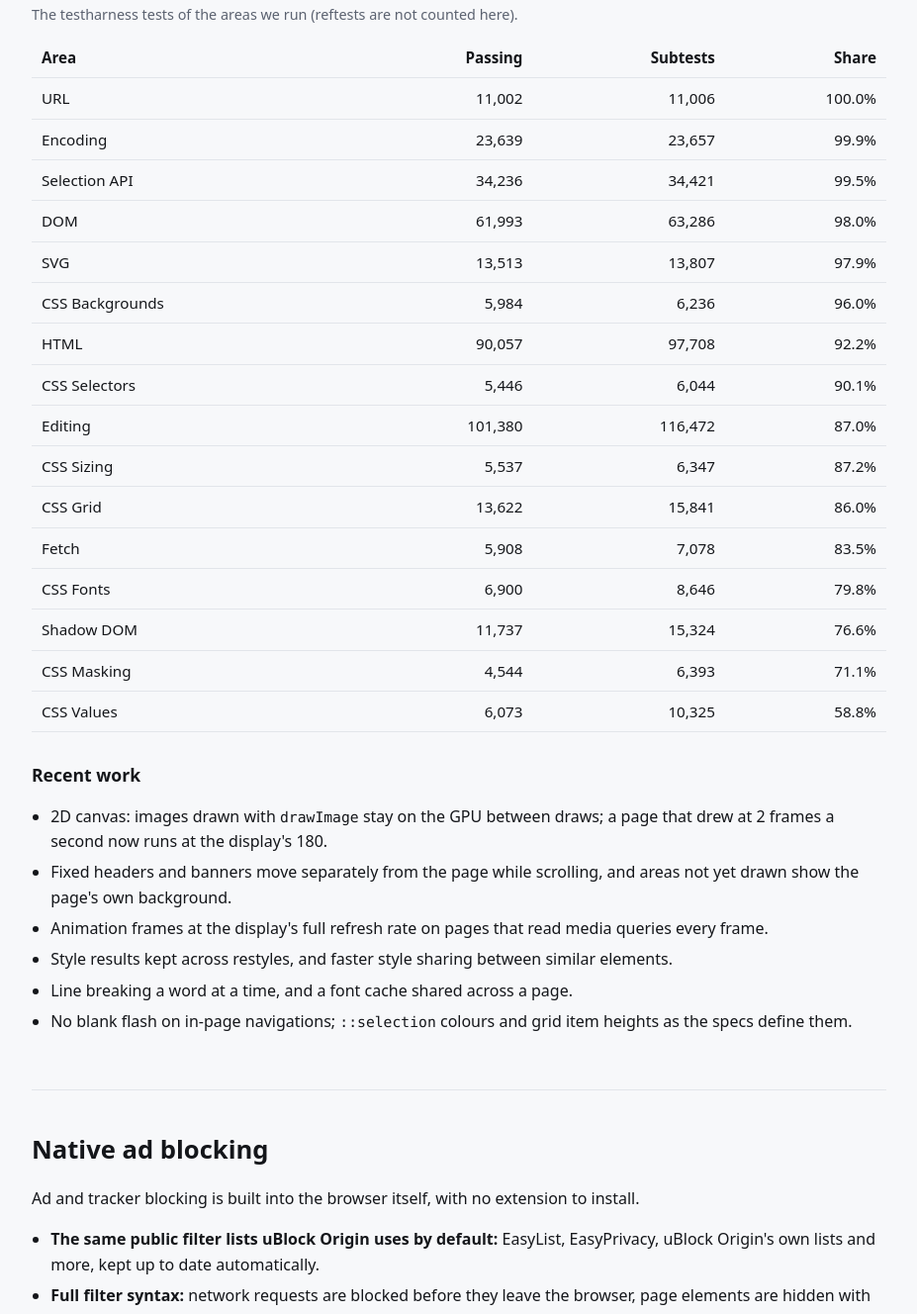
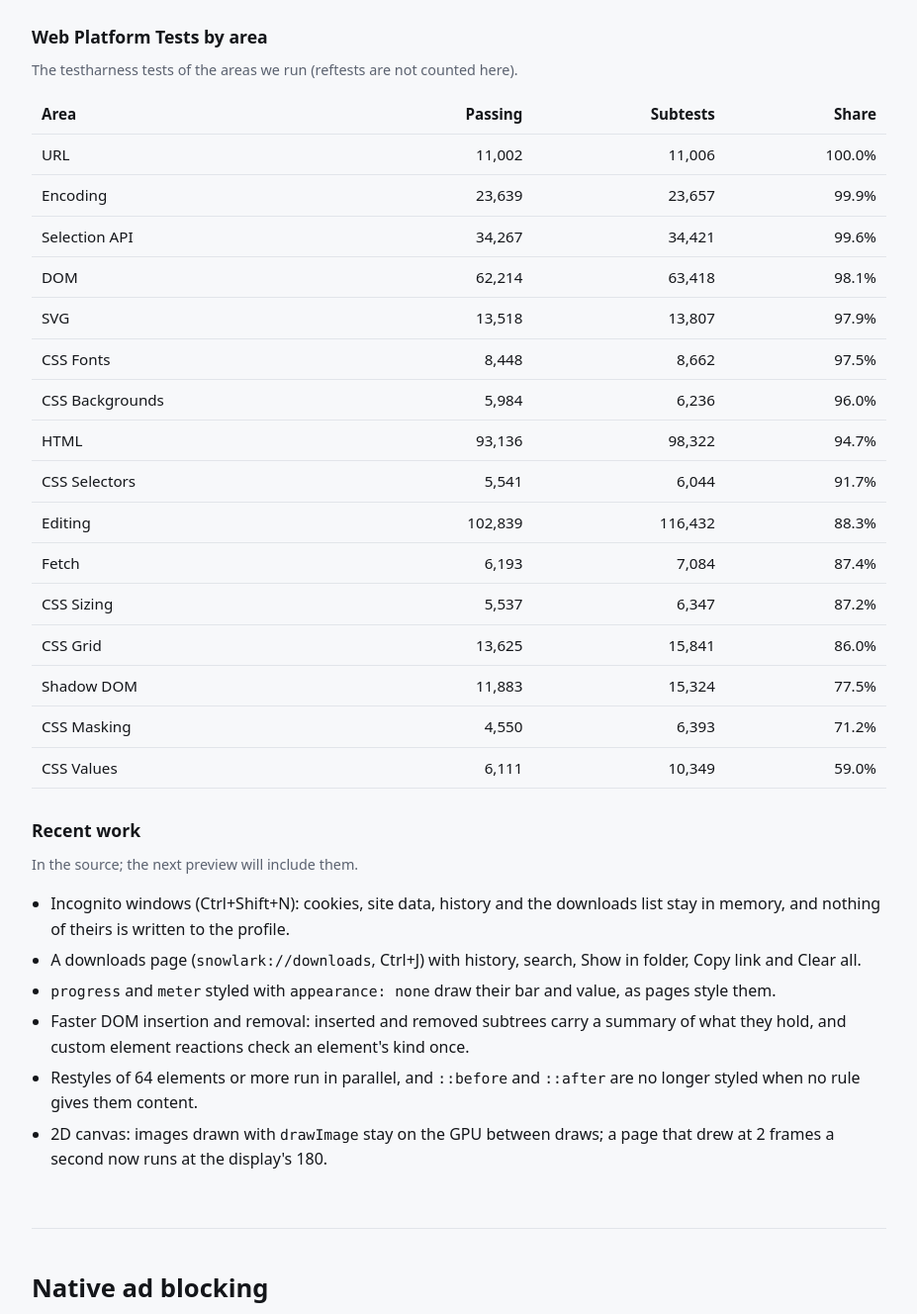
Before and after one commit to snowlark-browser/snowlark.org, a plain HTML site: page index.html in a window 1280 px wide. Shown: the part 915-2243 px from the top of the page at 99% size, without its empty margins (176-1103 px from the left). Drawn offline with Linux system fonts and the light colour scheme.

Commit message:
Progress: numbers of 20 November, recent work

```diff
--- a/index.html
+++ b/index.html
@@ -90,25 +90,26 @@
   <div class="cards">
     <div class="card">
       <div class="muted small">Web Platform Tests, subtests passing</div>
-      <div class="big">89.7%</div>
-      <div class="small muted">484,384 of 539,958 subtests in 15,274 test files; 9,513 files pass in full. Full run of 15 November 2026.</div>
+      <div class="big">91.5%</div>
+      <div class="small muted">495,007 of 541,034 subtests in 15,274 test files; 10,566 files pass in full. Full run of 20 November 2026.</div>
     </div>
     <div class="card">
       <div class="muted small">Speedometer 3.1, in the browser window</div>
-      <div class="big">28.3</div>
-      <div class="small muted">Up from 19.0 on 15 November. Chrome on the same machine: 35.4.</div>
+      <div class="big">31.6</div>
+      <div class="small muted">20 November, up from 19.0 on 15 November. Chrome on the same machine: 35.4.</div>
     </div>
     <div class="card">
       <div class="muted small">Speedometer 3.1, headless</div>
-      <div class="big">&asymp;35</div>
-      <div class="small muted">Chrome headless on the same machine: &asymp;38. Headless runs leave out the window's drawing.</div>
+      <div class="big">&asymp;36</div>
+      <div class="small muted">Chrome 158 headless on the same machine: &asymp;40. Headless runs leave out the window's drawing.</div>
     </div>
   </div>
 
   <h3>Speedometer 3.1 in the window (higher is better)</h3>
-  <div class="bars" role="img" aria-label="Speedometer 3.1 in the window: Snowlark 19.0 on 15 November, 28.3 on 18 November; Chrome 35.4.">
+  <div class="bars" role="img" aria-label="Speedometer 3.1 in the window: Snowlark 19.0 on 15 November, 28.3 on 18 November, 31.6 on 20 November; Chrome 35.4.">
     <div class="bar-row"><span>Snowlark, 15 Nov</span><div class="bar-track"><div class="bar" style="width: 53.7%"></div></div><span class="bar-val">19.0</span></div>
     <div class="bar-row"><span>Snowlark, 18 Nov</span><div class="bar-track"><div class="bar" style="width: 79.9%"></div></div><span class="bar-val">28.3</span></div>
+    <div class="bar-row"><span>Snowlark, 20 Nov</span><div class="bar-track"><div class="bar" style="width: 89.3%"></div></div><span class="bar-val">31.6</span></div>
     <div class="bar-row"><span>Chrome</span><div class="bar-track"><div class="bar ref" style="width: 100%"></div></div><span class="bar-val">35.4</span></div>
   </div>
 
@@ -119,31 +120,32 @@
     <tbody>
       <tr><td>URL</td><td class="num">11,002</td><td class="num">11,006</td><td class="num">100.0%</td></tr>
       <tr><td>Encoding</td><td class="num">23,639</td><td class="num">23,657</td><td class="num">99.9%</td></tr>
-      <tr><td>Selection API</td><td class="num">34,236</td><td class="num">34,421</td><td class="num">99.5%</td></tr>
-      <tr><td>DOM</td><td class="num">61,993</td><td class="num">63,286</td><td class="num">98.0%</td></tr>
-      <tr><td>SVG</td><td class="num">13,513</td><td class="num">13,807</td><td class="num">97.9%</td></tr>
+      <tr><td>Selection API</td><td class="num">34,267</td><td class="num">34,421</td><td class="num">99.6%</td></tr>
+      <tr><td>DOM</td><td class="num">62,214</td><td class="num">63,418</td><td class="num">98.1%</td></tr>
+      <tr><td>SVG</td><td class="num">13,518</td><td class="num">13,807</td><td class="num">97.9%</td></tr>
+      <tr><td>CSS Fonts</td><td class="num">8,448</td><td class="num">8,662</td><td class="num">97.5%</td></tr>
       <tr><td>CSS Backgrounds</td><td class="num">5,984</td><td class="num">6,236</td><td class="num">96.0%</td></tr>
-      <tr><td>HTML</td><td class="num">90,057</td><td class="num">97,708</td><td class="num">92.2%</td></tr>
-      <tr><td>CSS Selectors</td><td class="num">5,446</td><td class="num">6,044</td><td class="num">90.1%</td></tr>
-      <tr><td>Editing</td><td class="num">101,380</td><td class="num">116,472</td><td class="num">87.0%</td></tr>
+      <tr><td>HTML</td><td class="num">93,136</td><td class="num">98,322</td><td class="num">94.7%</td></tr>
+      <tr><td>CSS Selectors</td><td class="num">5,541</td><td class="num">6,044</td><td class="num">91.7%</td></tr>
+      <tr><td>Editing</td><td class="num">102,839</td><td class="num">116,432</td><td class="num">88.3%</td></tr>
+      <tr><td>Fetch</td><td class="num">6,193</td><td class="num">7,084</td><td class="num">87.4%</td></tr>
       <tr><td>CSS Sizing</td><td class="num">5,537</td><td class="num">6,347</td><td class="num">87.2%</td></tr>
-      <tr><td>CSS Grid</td><td class="num">13,622</td><td class="num">15,841</td><td class="num">86.0%</td></tr>
-      <tr><td>Fetch</td><td class="num">5,908</td><td class="num">7,078</td><td class="num">83.5%</td></tr>
-      <tr><td>CSS Fonts</td><td class="num">6,900</td><td class="num">8,646</td><td class="num">79.8%</td></tr>
-      <tr><td>Shadow DOM</td><td class="num">11,737</td><td class="num">15,324</td><td class="num">76.6%</td></tr>
-      <tr><td>CSS Masking</td><td class="num">4,544</td><td class="num">6,393</td><td class="num">71.1%</td></tr>
-      <tr><td>CSS Values</td><td class="num">6,073</td><td class="num">10,325</td><td class="num">58.8%</td></tr>
+      <tr><td>CSS Grid</td><td class="num">13,625</td><td class="num">15,841</td><td class="num">86.0%</td></tr>
+      <tr><td>Shadow DOM</td><td class="num">11,883</td><td class="num">15,324</td><td class="num">77.5%</td></tr>
+      <tr><td>CSS Masking</td><td class="num">4,550</td><td class="num">6,393</td><td class="num">71.2%</td></tr>
+      <tr><td>CSS Values</td><td class="num">6,111</td><td class="num">10,349</td><td class="num">59.0%</td></tr>
     </tbody>
   </table>
 
   <h3>Recent work</h3>
+  <p class="small muted">In the source; the next preview will include them.</p>
   <ul>
+    <li>Incognito windows (Ctrl+Shift+N): cookies, site data, history and the downloads list stay in memory, and nothing of theirs is written to the profile.</li>
+    <li>A downloads page (<code>snowlark://downloads</code>, Ctrl+J) with history, search, Show in folder, Copy link and Clear all.</li>
+    <li><code>progress</code> and <code>meter</code> styled with <code>appearance: none</code> draw their bar and value, as pages style them.</li>
+    <li>Faster DOM insertion and removal: inserted and removed subtrees carry a summary of what they hold, and custom element reactions check an element's kind once.</li>
+    <li>Restyles of 64 elements or more run in parallel, and <code>::before</code> and <code>::after</code> are no longer styled when no rule gives them content.</li>
     <li>2D canvas: images drawn with <code>drawImage</code> stay on the GPU between draws; a page that drew at 2 frames a second now runs at the display's 180.</li>
-    <li>Fixed headers and banners move separately from the page while scrolling, and areas not yet drawn show the page's own background.</li>
-    <li>Animation frames at the display's full refresh rate on pages that read media queries every frame.</li>
-    <li>Style results kept across restyles, and faster style sharing between similar elements.</li>
-    <li>Line breaking a word at a time, and a font cache shared across a page.</li>
-    <li>No blank flash on in-page navigations; <code>::selection</code> colours and grid item heights as the specs define them.</li>
   </ul>
 </section>
 
```
